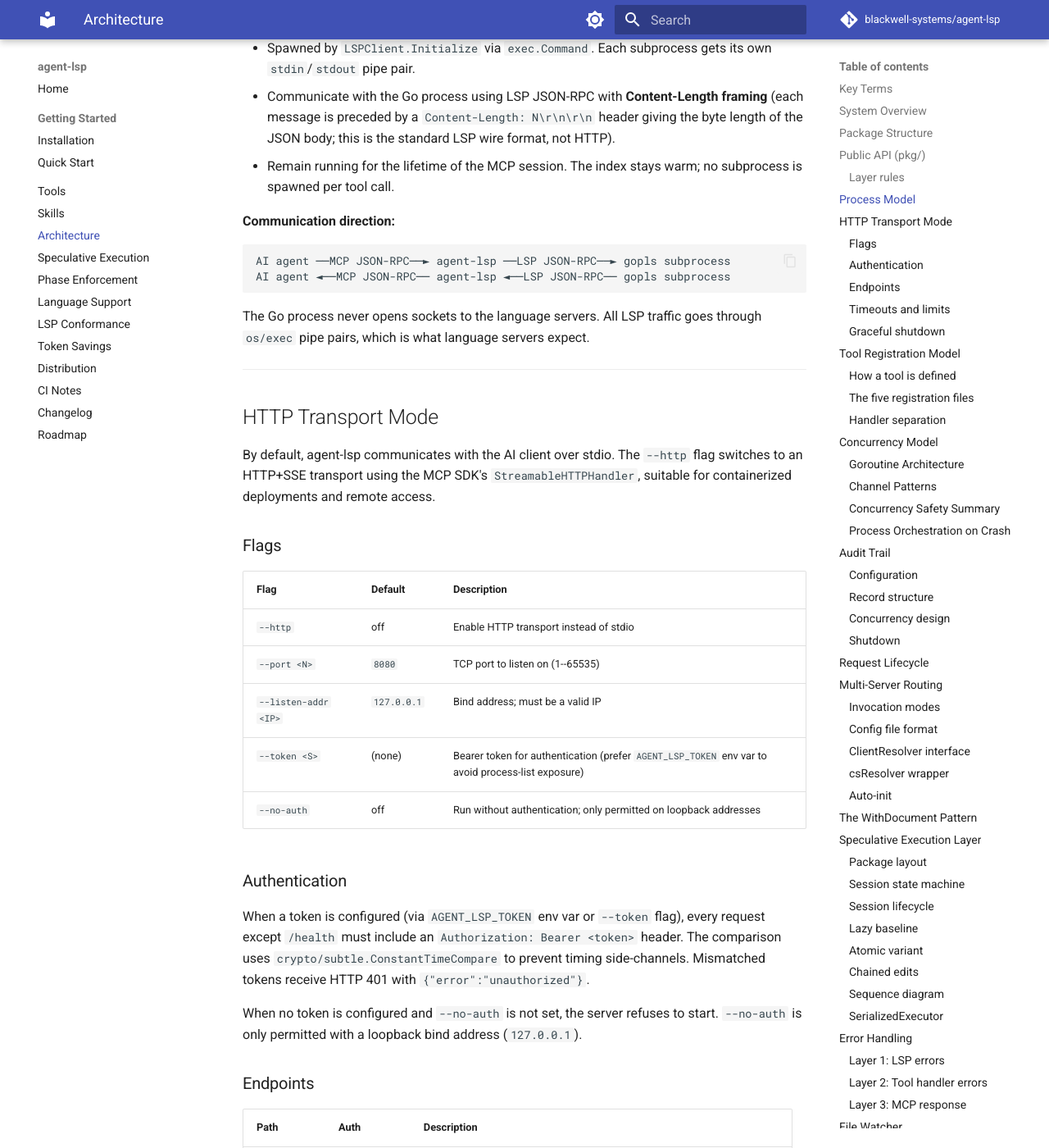
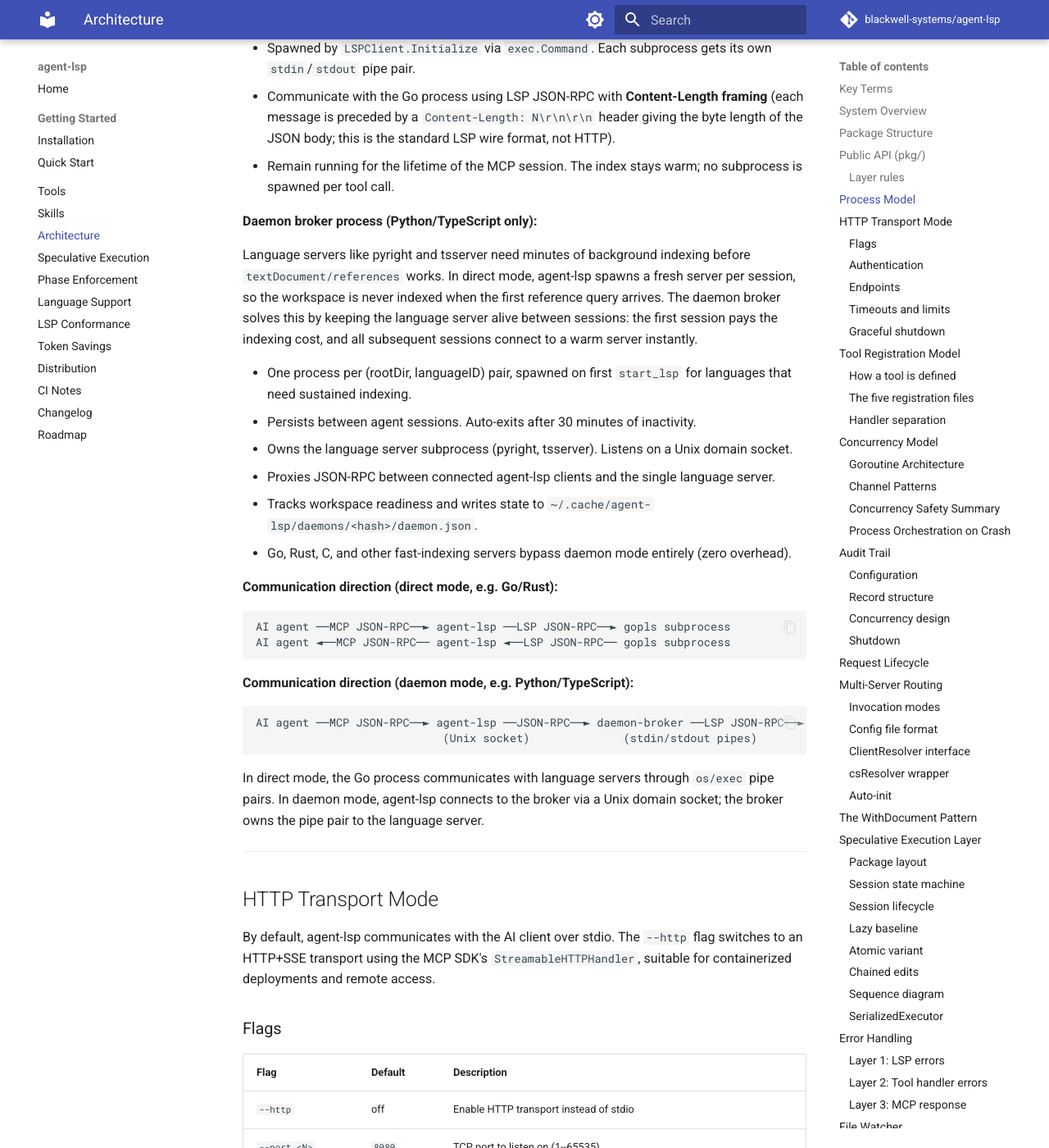
Before and after one commit to blackwell-systems/agent-lsp, an MkDocs documentation site: the page built from docs/architecture.md, in a window 1280 px wide and 1400 px high, scrolled down 7682 px. Shown: the whole window at 82% size. Built offline with MkDocs 1.6.1 and Material for MkDocs 9.7.7, drawn with Linux system fonts in a browser that asks for light colours; comment, search, counter and statistics services are not loaded.

Commit message:
docs: update process model for daemon broker mode

````diff
--- a/docs/architecture.md
+++ b/docs/architecture.md
@@ -319,14 +319,32 @@ Understanding the process model is the most important prerequisite for reading t
 - Communicate with the Go process using LSP JSON-RPC with **Content-Length framing** (each message is preceded by a `Content-Length: N\r\n\r\n` header giving the byte length of the JSON body; this is the standard LSP wire format, not HTTP).
 - Remain running for the lifetime of the MCP session. The index stays warm; no subprocess is spawned per tool call.
 
-**Communication direction:**
+**Daemon broker process (Python/TypeScript only):**
+
+Language servers like pyright and tsserver need minutes of background indexing before `textDocument/references` works. In direct mode, agent-lsp spawns a fresh server per session, so the workspace is never indexed when the first reference query arrives. The daemon broker solves this by keeping the language server alive between sessions: the first session pays the indexing cost, and all subsequent sessions connect to a warm server instantly.
+
+- One process per (rootDir, languageID) pair, spawned on first `start_lsp` for languages that need sustained indexing.
+- Persists between agent sessions. Auto-exits after 30 minutes of inactivity.
+- Owns the language server subprocess (pyright, tsserver). Listens on a Unix domain socket.
+- Proxies JSON-RPC between connected agent-lsp clients and the single language server.
+- Tracks workspace readiness and writes state to `~/.cache/agent-lsp/daemons/<hash>/daemon.json`.
+- Go, Rust, C, and other fast-indexing servers bypass daemon mode entirely (zero overhead).
+
+**Communication direction (direct mode, e.g. Go/Rust):**
 
 ```
 AI agent ──MCP JSON-RPC──► agent-lsp ──LSP JSON-RPC──► gopls subprocess
 AI agent ◄──MCP JSON-RPC── agent-lsp ◄──LSP JSON-RPC── gopls subprocess
 ```
 
-The Go process never opens sockets to the language servers. All LSP traffic goes through `os/exec` pipe pairs, which is what language servers expect.
+**Communication direction (daemon mode, e.g. Python/TypeScript):**
+
+```
+AI agent ──MCP JSON-RPC──► agent-lsp ──JSON-RPC──► daemon-broker ──LSP JSON-RPC──► pyright
+                            (Unix socket)              (stdin/stdout pipes)
+```
+
+In direct mode, the Go process communicates with language servers through `os/exec` pipe pairs. In daemon mode, agent-lsp connects to the broker via a Unix domain socket; the broker owns the pipe pair to the language server.
 
 ---
 
````
